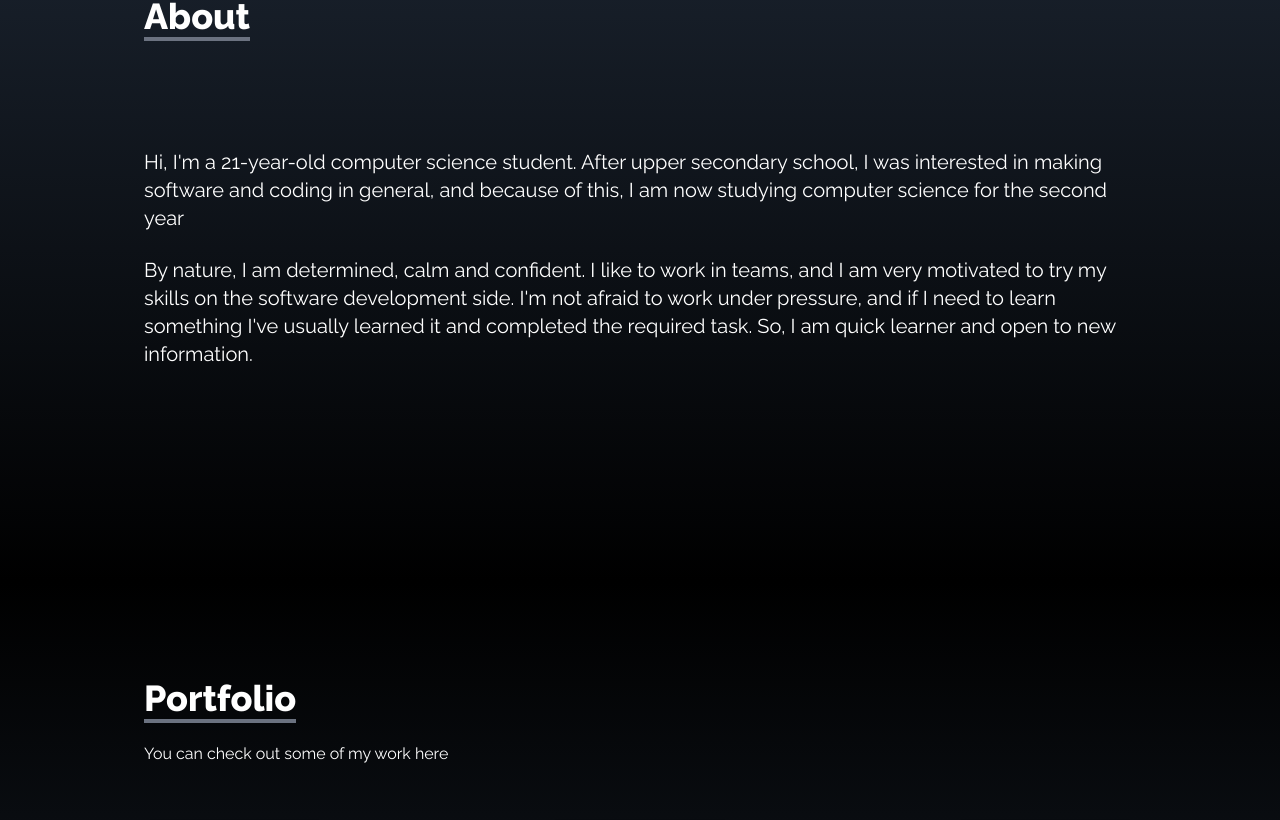
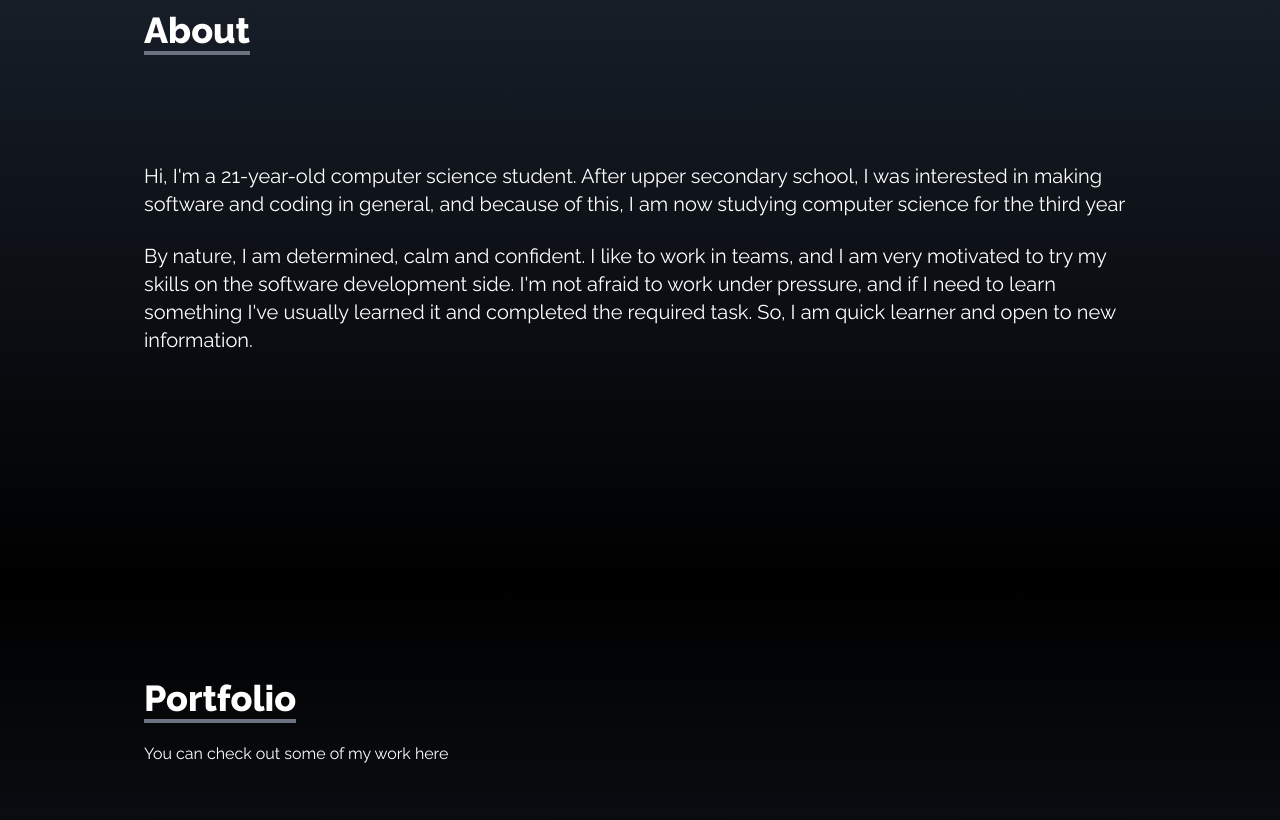
Before and after one commit to VKasurinen/vkasurinen_portfolio, a React (Create React App) app: page / in a window 1280 px wide. Shown: the part 1018-1838 px from the top of the page. Built offline with nearby package versions, Linux system fonts and the light colour scheme.

Commit message:
portfolio

```diff
--- a/src/components/About.js
+++ b/src/components/About.js
@@ -19,7 +19,7 @@ const About = () => {
             After upper secondary school, I was interested in
             making software and coding in general, and
             because of this, I am now studying computer
-            science for the second year
+            science for the third year
             </p>
             <br />
             <p className="text-xl">
--- a/src/components/Portfolio.js
+++ b/src/components/Portfolio.js
@@ -1,7 +1,7 @@
 import React from 'react'
 import gamestoreapp_2 from "../assets/gamestoreapp_2.png"
 import calculator from "../assets/calculator.png"
-import repo from "../assets/repo2.0.png"
+import todo from "../assets/todo.png"
 //import { Link } from 'react-scroll'
 //import {MdOutlineKeyboardArrowRight} from "react-icons/md"
 
@@ -25,8 +25,9 @@ const Portfolio = () => {
 
         {
             id: 3,
-            src: repo,
-            href: "https://github.com/VKasurinen/Pikku-projekteja"
+            src: todo,
+            href: "https://github.com/VKasurinen/TodoWebsiteClient"
+            //href: "https://github.com/VKasurinen/Pikku-projekteja"
 
         },
 
```
Also changed, not shown: src/assets/todo.png (added), 1 other file (tests, documents, lock files or other folders).
